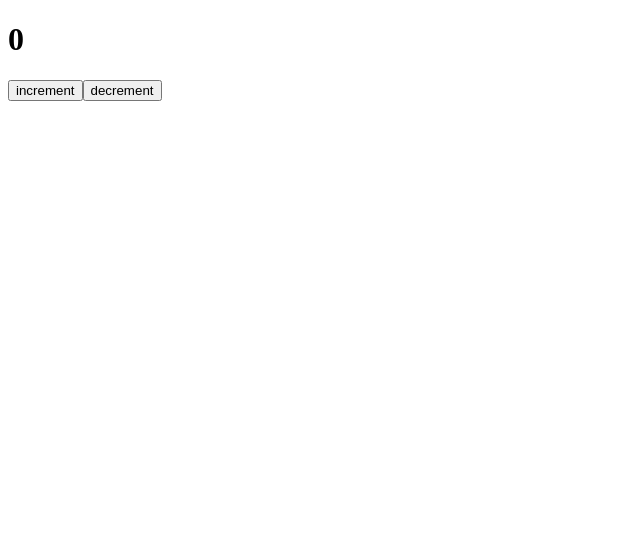
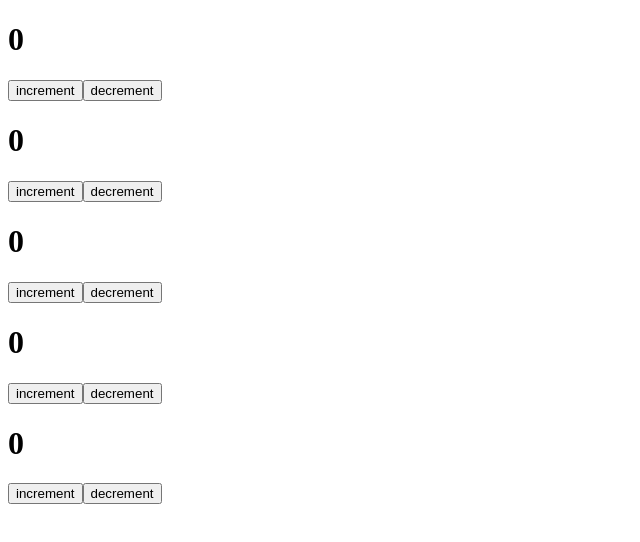
Before and after one commit to kofranek/timur-ulbi-react-course, a React (Create React App) app: page / in a window 1280 px wide. Shown: the top 542 px of the page, without its empty margins (0-640 px from the left). Built offline with nearby package versions, Linux system fonts and the light colour scheme; the HTML template or start-up script is replaced by a standard one.

Commit message:
first components

```diff
--- a/src/App.js
+++ b/src/App.js
@@ -1,22 +1,14 @@
-import React, { useState } from 'react'
+import React from 'react'
 import Counter from './components/Counter';
 
 function App () {
-
-  const [likes, setLikes] = useState(6)
-  const [value, setValue] = useState('text in input')
-
-  function increment () {
-    setLikes(likes + 1)
-  }
-
-  function decrement () {
-    setLikes(likes - 1)
-  }
-
   return (
     <div className="App">
-     <Counter/>
+      <Counter/>
+      <Counter/>
+      <Counter/>
+      <Counter/>
+      <Counter/>
     </div>
   );
 }
```
